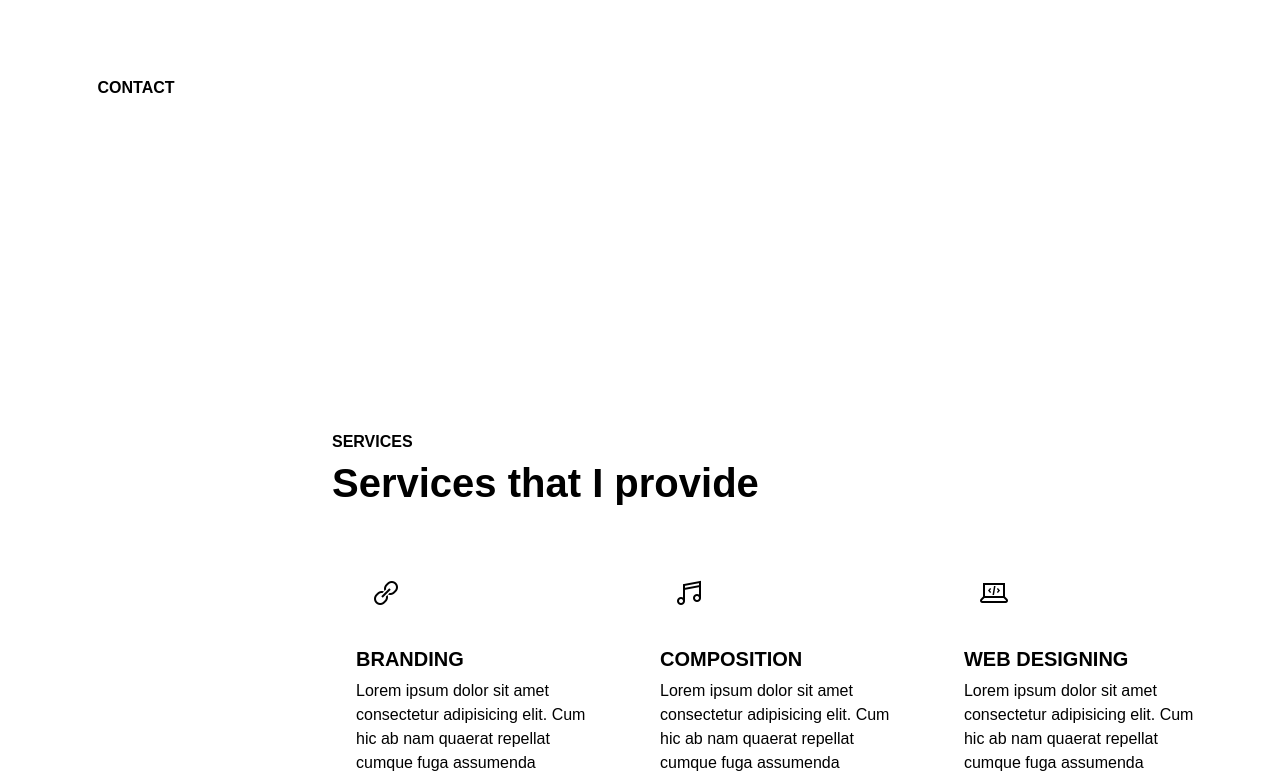
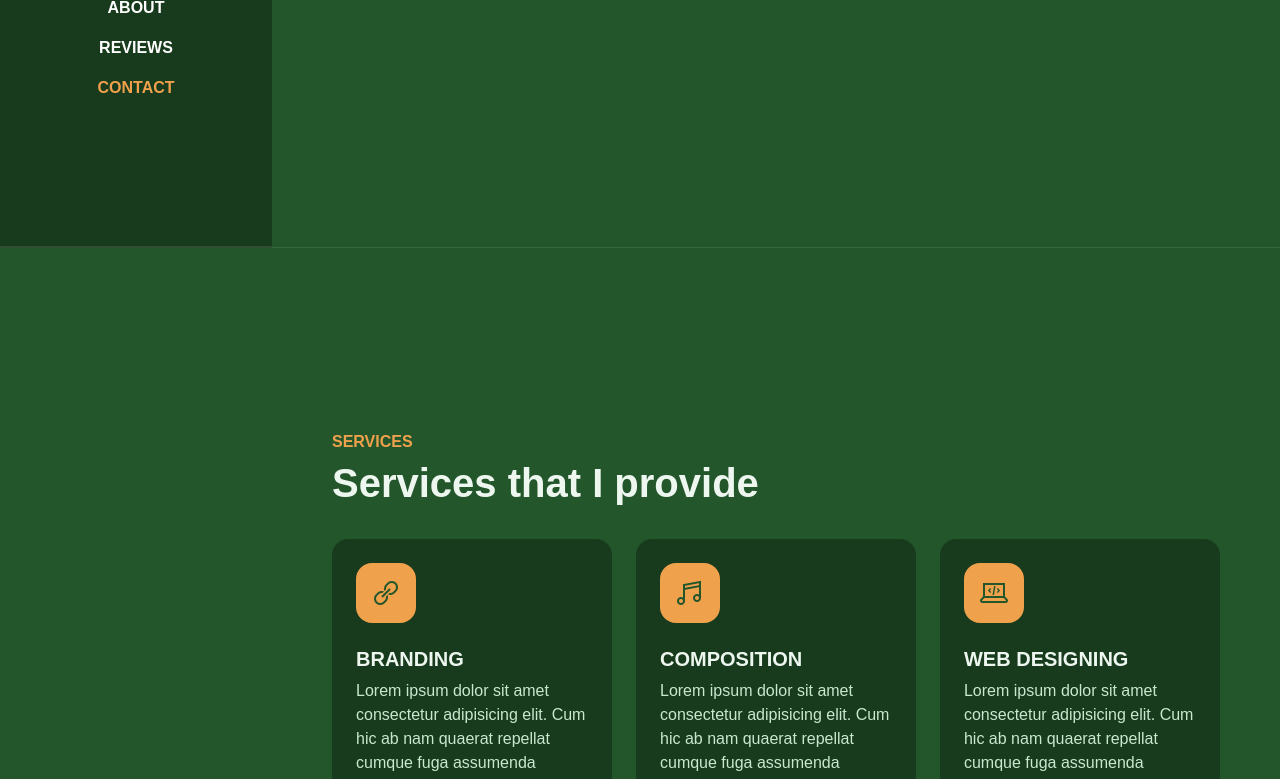
Before and after one commit to nj-creator/Portfolio, a plain HTML site: page index.html in a window 1280 px wide. Shown: the part 552-1331 px from the top of the page. Drawn offline with Linux system fonts and the light colour scheme; a web font is replaced by a local one.

Commit message:
Enabled color

```diff
--- a/assets/css/style.css
+++ b/assets/css/style.css
@@ -2,14 +2,14 @@
 :root {
     /* Green and golden */
 
-/*     --color-bg: hsl(129, 41%, 16%);
+    --color-bg: hsl(129, 41%, 16%);
     --color-bg2: hsl(129, 41%, 24%);
     --color-brand: hsl(31, 85%, 62%);
     --color-brand2: hsl(31, 85%, 52%);
     --sidebar-hsl: 129, 41%, 10%;
     --color-body: hsl(129, 41%, 85%);
     --color-heading: hsl(129, 41%, 95%);
- */
+
     /* brown and golden */
 
     /* --color-bg: hsl(33, 53%, 21%);
```
